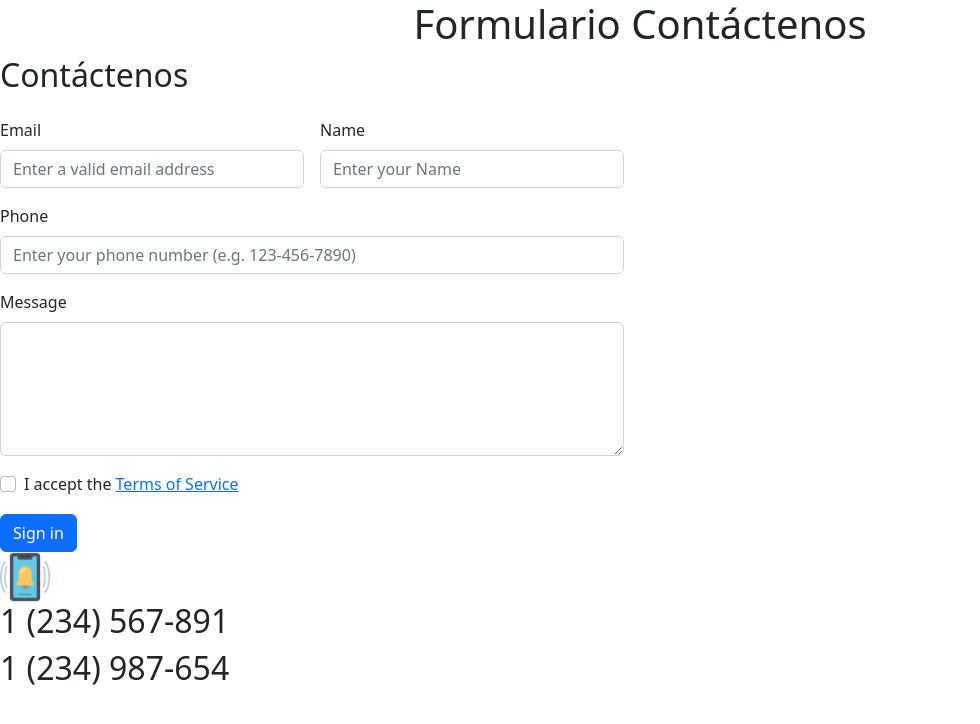
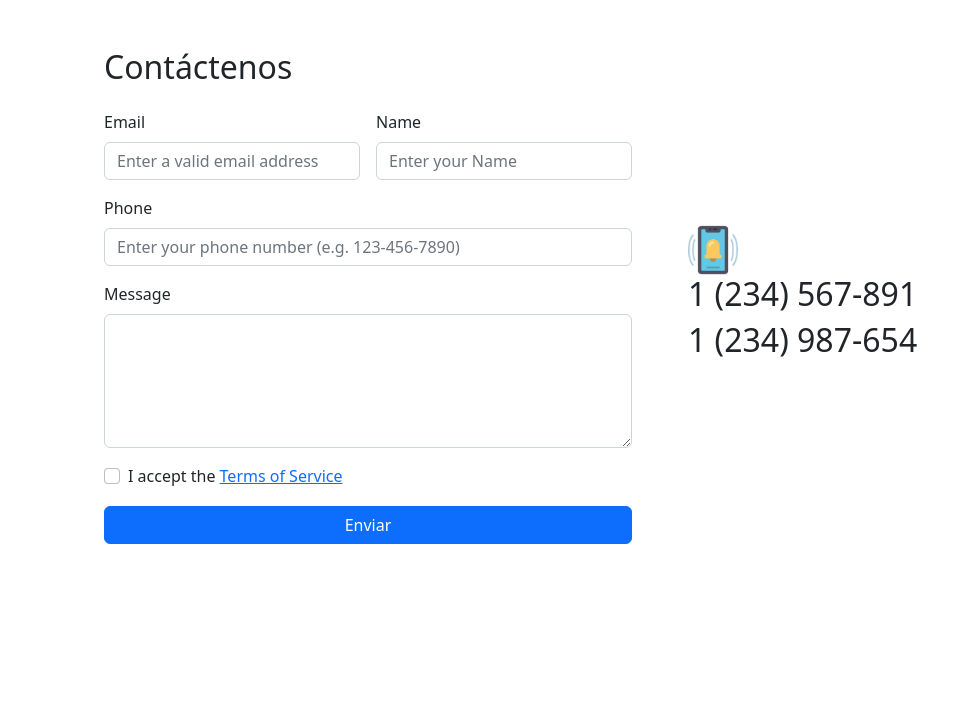
Before and after one commit to tineojf/sep_web_t1, a plain HTML site: page index.html in a window 1280 px wide. Shown: the whole page, without its empty margins (0-980 px from the left). Drawn offline with nearby package versions, Linux system fonts and the light colour scheme.

Commit message:
Finish structure & style in left side

```diff
--- a/assets/style.css
+++ b/assets/style.css
@@ -1,4 +1,17 @@
+body {
+	display: flex;
+	flex-direction: row;
+	flex-wrap: nowrap;
+	justify-content: space-evenly;
+	align-items: center;
+	align-content: stretch;
+}
+
+body > form > div > button {
+  width: 100%;
+}
 h1 {
+  width: 100%;
   text-align: center;
 }
 
--- a/index.html
+++ b/index.html
@@ -13,10 +13,8 @@
     />
     <link rel="stylesheet" href="assets/style.css" />
   </head>
-  <body>
-    <h1>Formulario Contáctenos</h1>
-
-    <form class="row g-3">
+  <body class="m-5">
+    <form class="row g-3 mx-5">
       <h2>Contáctenos</h2>
 
       <div class="col-md-6">
@@ -75,7 +73,7 @@
       </div>
 
       <div class="col-12">
-        <button type="submit" class="btn btn-primary">Sign in</button>
+        <button type="submit" class="btn btn-primary">Enviar</button>
       </div>
     </form>
 
```
